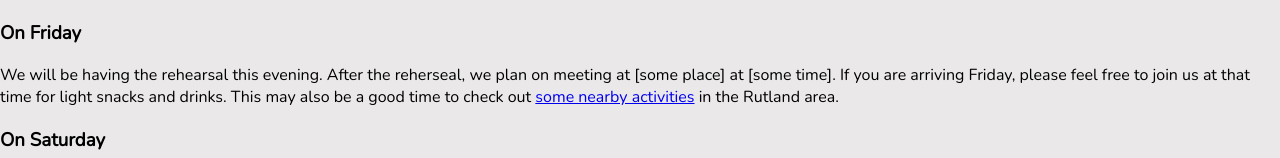
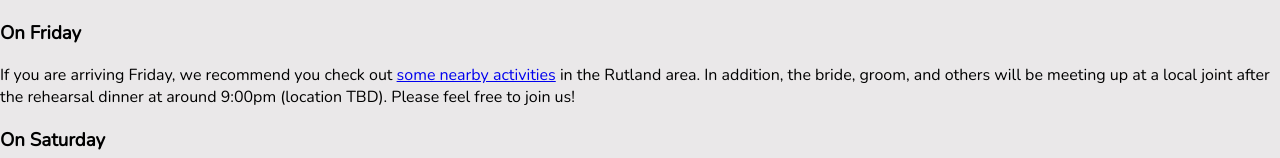
Before and after one commit to pseudoramble/wedding, a React (Vite) app: page /wedding/the-weekend in a window 1280 px wide. Shown: the part 281-439 px from the top of the page. Built offline with nearby package versions, Linux system fonts and the light colour scheme.

Commit message:
Word what we plan on doing vaguely enough to buy us some time.

```diff
--- a/src/pages/TheWeekend.js
+++ b/src/pages/TheWeekend.js
@@ -20,10 +20,9 @@ export default () => (
 
     <h3>On Friday</h3>
     <p>
-      We will be having the rehearsal this evening.
-      After the reherseal, we plan on meeting at [some place] at [some time].
-      If you are arriving Friday, please feel free to join us at that time for light snacks and drinks.
-      This may also be a good time to check out <Link to={"/wedding/more-info"}>some nearby activities</Link> in the Rutland area.
+      If you are arriving Friday, we recommend you check out <Link to={"/wedding/more-info"}>some nearby activities</Link> in the Rutland area.
+      In addition, the bride, groom, and others will be meeting up at a local joint after the rehearsal dinner at around 9:00pm (location TBD).
+      Please feel free to join us!
     </p>
 
     <h3>On Saturday</h3>
```
